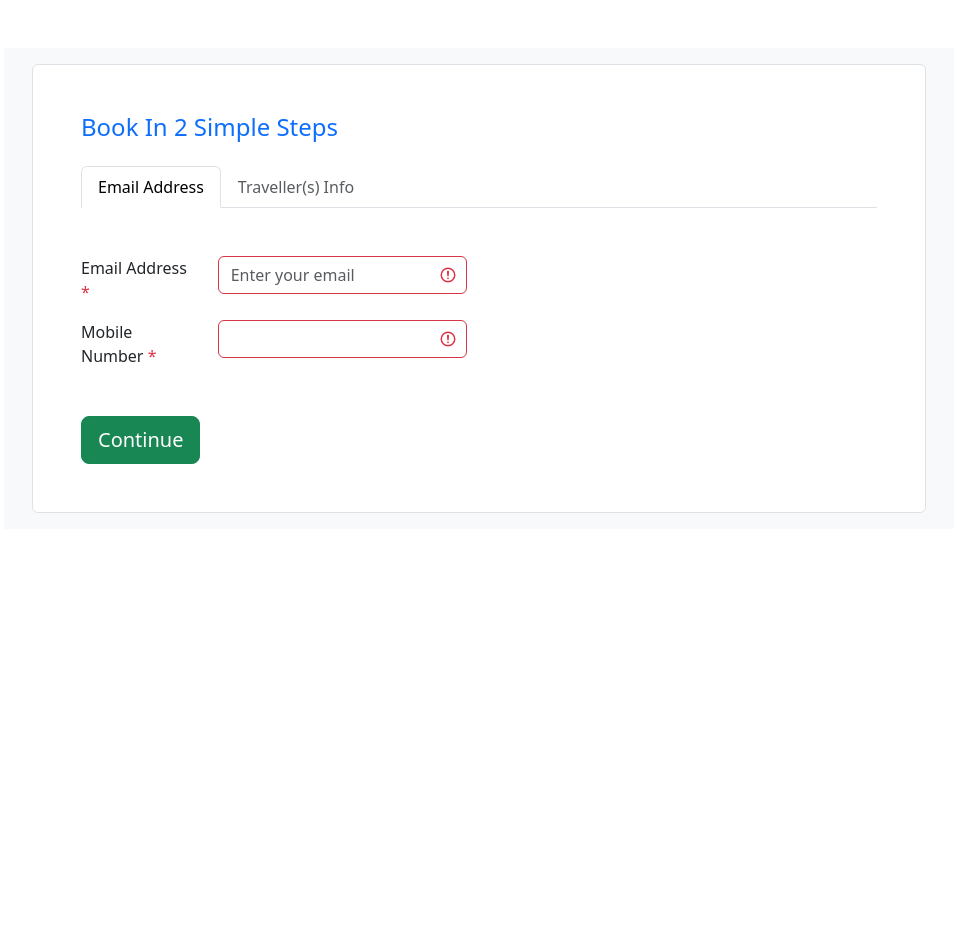
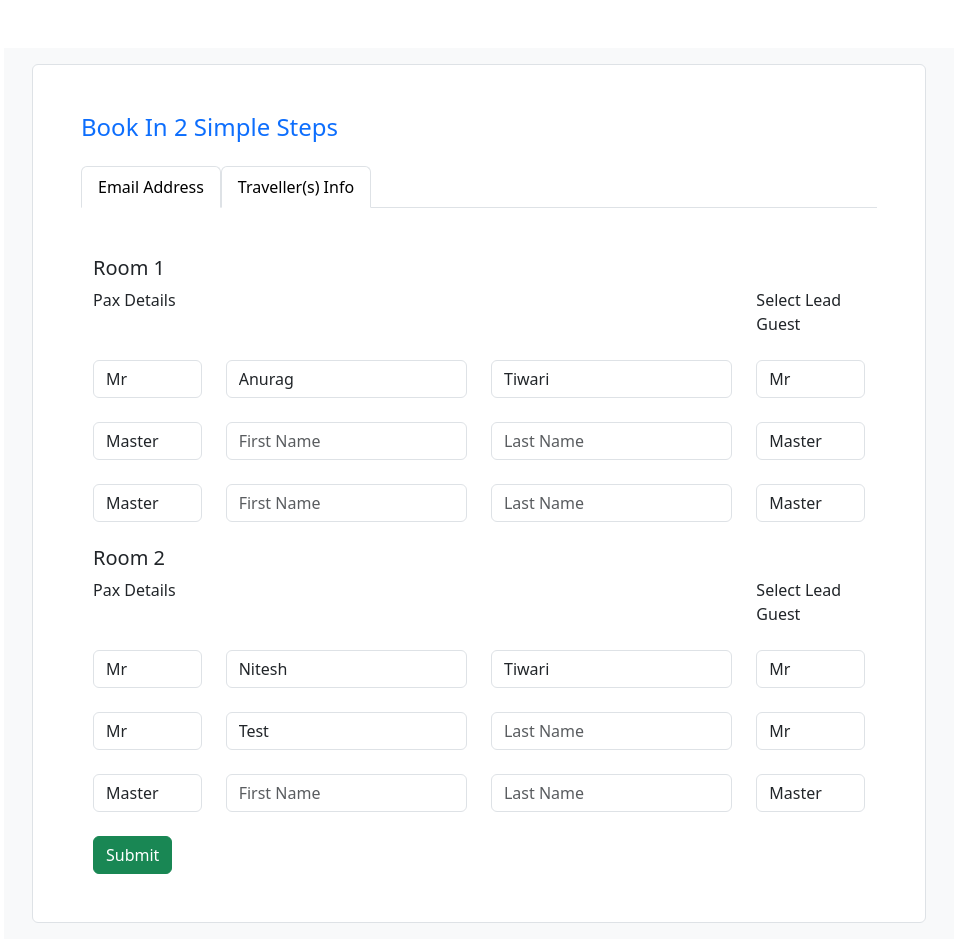
Before and after one commit to AnuragTiwari1/bootstrap-forms, a React (Vite) app: page / in a window 1280 px wide. Both pictures are taken after a click on the button "Continue". Shown: the whole page, without its empty margins (161-1118 px from the left). Before the commit the page ends 800 px from the top, so only its background shows below. Built offline with nearby package versions, Linux system fonts and the light colour scheme.

Commit message:
added form setup for traveller

```diff
--- a/src/App.tsx
+++ b/src/App.tsx
@@ -9,17 +9,27 @@ type AppFormState = {
 };
 
 const initialFormState: AppFormState = {
-  userInfo: { email: "", mobile: "" },
+  userInfo: { email: "myEmail@gmail.com", mobile: "9607155846" },
   travelerInfo: {
     room: [
       [
-        { firstName: "", lastName: "", isLeadContact: true, prefix: "Mr" },
+        {
+          firstName: "Anurag",
+          lastName: "Tiwari",
+          isLeadContact: true,
+          prefix: "Mr",
+        },
         { firstName: "", lastName: "", isLeadContact: false, prefix: "Master" },
         { firstName: "", lastName: "", isLeadContact: false, prefix: "Master" },
       ],
       [
-        { firstName: "", lastName: "", isLeadContact: false, prefix: "Mr" },
-        { firstName: "", lastName: "", isLeadContact: false, prefix: "Master" },
+        {
+          firstName: "Nitesh",
+          lastName: "Tiwari",
+          isLeadContact: false,
+          prefix: "Mr",
+        },
+        { firstName: "Test", lastName: "", isLeadContact: false, prefix: "Mr" },
         { firstName: "", lastName: "", isLeadContact: false, prefix: "Master" },
       ],
     ],
@@ -93,7 +103,7 @@ const App: React.FC = () => {
               <TravelerForm
                 initialValues={formState.travelerInfo}
                 isActive={activeTab === "traveler"}
-                onSubmit={() => {}}
+                onSubmit={console.log}
               />
             </div>
           </div>
--- a/src/components/traveller-form.tsx
+++ b/src/components/traveller-form.tsx
@@ -1,7 +1,24 @@
+import { FieldArray, Formik, useFormikContext } from "formik";
 import { FormProps, TravelerFormData } from "./types";
+import * as Yup from "yup";
+
+const schema = Yup.object().shape({
+  room: Yup.array().of(
+    Yup.array().of(
+      Yup.object().shape({
+        firstName: Yup.string()
+          .max(30, "Must be less than 30 characters")
+          .required("This Field is required"),
+        lastName: Yup.string()
+          .max(30, "Must be less than 30 characters")
+          .required("This Field is required"),
+      })
+    )
+  ),
+});
 
 export const TravelerForm: React.FC<FormProps<TravelerFormData>> = (props) => {
-  const { isActive } = props;
+  const { isActive, onSubmit, initialValues } = props;
 
   return (
     <div
@@ -9,175 +26,126 @@ export const TravelerForm: React.FC<FormProps<TravelerFormData>> = (props) => {
       role="tabpanel"
       aria-labelledby="traveller-tab"
     >
-      <form id="travellerForm">
-        <div id="roomContainer" />
-        <div className="room" id="room1">
-          <h5>Room 1</h5>
-          <div className="form-row">
-            <div className="form-group col-md-2">
-              <label htmlFor="title1">Title</label>
-              <select className="form-control" id="title1" required>
-                <option>Mr</option>
-                <option>Master</option>
-              </select>
-            </div>
-            <div className="form-group col-md-5">
-              <label htmlFor="firstName1">First Name</label>
-              <input
-                type="text"
-                className="form-control"
-                id="firstName1"
-                required
-              />
-            </div>
-            <div className="form-group col-md-5">
-              <label htmlFor="lastName1">Last Name</label>
-              <input
-                type="text"
-                className="form-control"
-                id="lastName1"
-                required
-              />
-            </div>
-          </div>
-          <div className="form-row">
-            <div className="form-group col-md-2">
-              <label htmlFor="title2">Title</label>
-              <select className="form-control" id="title2" required>
-                <option>Master</option>
-              </select>
-            </div>
-            <div className="form-group col-md-5">
-              <label htmlFor="firstName2">First Name</label>
-              <input
-                type="text"
-                className="form-control"
-                id="firstName2"
-                required
-              />
-            </div>
-            <div className="form-group col-md-5">
-              <label htmlFor="lastName2">Last Name</label>
-              <input
-                type="text"
-                className="form-control"
-                id="lastName2"
-                required
-              />
-            </div>
-          </div>
-          <div className="form-row">
-            <div className="form-group col-md-2">
-              <label htmlFor="title3">Title</label>
-              <select className="form-control" id="title3" required>
-                <option>Master</option>
-              </select>
-            </div>
-            <div className="form-group col-md-5">
-              <label htmlFor="firstName3">First Name</label>
-              <input
-                type="text"
-                className="form-control"
-                id="firstName3"
-                required
-              />
-            </div>
-            <div className="form-group col-md-5">
-              <label htmlFor="lastName3">Last Name</label>
-              <input
-                type="text"
-                className="form-control"
-                id="lastName3"
-                required
-              />
-            </div>
-          </div>
-        </div>
-        <div className="room" id="room2">
-          <h5>Room 2</h5>
-          <div className="form-row">
-            <div className="form-group col-md-2">
-              <label htmlFor="title4">Title</label>
-              <select className="form-control" id="title4" required>
-                <option>Mr</option>
-              </select>
-            </div>
-            <div className="form-group col-md-5">
-              <label htmlFor="firstName4">First Name</label>
-              <input
-                type="text"
-                className="form-control"
-                id="firstName4"
-                required
-              />
-            </div>
-            <div className="form-group col-md-5">
-              <label htmlFor="lastName4">Last Name</label>
-              <input
-                type="text"
-                className="form-control"
-                id="lastName4"
-                required
-              />
-            </div>
-          </div>
-          <div className="form-row">
-            <div className="form-group col-md-2">
-              <label htmlFor="title5">Title</label>
-              <select className="form-control" id="title5" required>
-                <option>Mr</option>
-              </select>
-            </div>
-            <div className="form-group col-md-5">
-              <label htmlFor="firstName5">First Name</label>
-              <input
-                type="text"
-                className="form-control"
-                id="firstName5"
-                required
-              />
-            </div>
-            <div className="form-group col-md-5">
-              <label htmlFor="lastName5">Last Name</label>
-              <input
-                type="text"
-                className="form-control"
-                id="lastName5"
-                required
-              />
-            </div>
-          </div>
-          <div className="form-row">
-            <div className="form-group col-md-2">
-              <label htmlFor="title6">Title</label>
-              <select className="form-control" id="title6" required>
-                <option>Master</option>
-              </select>
-            </div>
-            <div className="form-group col-md-5">
-              <label htmlFor="firstName6">First Name</label>
-              <input
-                type="text"
-                className="form-control"
-                id="firstName6"
-                required
-              />
-            </div>
-            <div className="form-group col-md-5">
-              <label htmlFor="lastName6">Last Name</label>
-              <input
-                type="text"
-                className="form-control"
-                id="lastName6"
-                required
-              />
-            </div>
-          </div>
-        </div>
-        <button type="submit" className="btn btn-success">
-          Submit
-        </button>
-      </form>
+      <div className="container">
+        <Formik
+          initialValues={initialValues as TravelerFormData}
+          validationSchema={schema}
+          onSubmit={(values, actions) => {
+            actions.setSubmitting(false);
+            onSubmit(values);
+          }}
+        >
+          {({ handleSubmit }) => (
+            <form
+              id="travelerForm"
+              className={`needs-validation`}
+              noValidate
+              onSubmit={handleSubmit}
+            >
+              <FieldArray name="room">{() => <Rooms />}</FieldArray>
+
+              <button type="submit" className="btn btn-success">
+                Submit
+              </button>
+            </form>
+          )}
+        </Formik>
+      </div>
     </div>
   );
 };
+
+const Rooms = () => {
+  const { values, handleChange, handleBlur, errors, touched } =
+    useFormikContext<TravelerFormData>();
+
+  return values.room.map((e, i) => (
+    <div className="room" key={`room${i + 1}`}>
+      <h5>Room {i + 1}</h5>
+      <div className="row">
+        <span className="col-md-2">Pax Details</span>
+        <span className="col"></span>
+        <span className="col-md-2">Select Lead Guest</span>
+      </div>
+      <FieldArray name={`room.${i}`}>
+        {() =>
+          values.room[i].map((k, j) => (
+            <div className="row my-4" key={`room${i + 1}_person${j + 1}`}>
+              <div className="form-group col-md-2">
+                <select
+                  className="form-control"
+                  required
+                  name={`room.${i}.${j}.prefix`}
+                  value={values.room[i][j].prefix}
+                  onChange={handleChange}
+                >
+                  <option value="Mr">Mr</option>
+                  <option value="Mrs">Mrs</option>
+                  <option value="Master">Master</option>
+                  <option value="Miss">Miss</option>
+                </select>
+              </div>
+              <div className="col-md-4">
+                <input
+                  type="text"
+                  className={`form-control ${
+                    touched?.room?.[i]?.[j]?.firstName
+                      ? typeof errors.room?.[i]?.[j].firstName === "string"
+                        ? "is-invalid"
+                        : "is-valid"
+                      : ""
+                  }`}
+                  placeholder="First Name"
+                  required
+                  name={`room.${i}.${j}.firstName`}
+                  value={values.room[i]?.[j].firstName}
+                  onChange={handleChange}
+                  onBlur={handleBlur}
+                />
+                <div className="invalid-feedback">
+                  {errors?.room?.[i]?.[j]?.firstName}
+                </div>
+              </div>
+              <div className="col-md-4">
+                <input
+                  type="text"
+                  className={`form-control ${
+                    touched?.room?.[i]?.[j]?.lastName
+                      ? typeof errors.room?.[i]?.[j].lastName === "string"
+                        ? "is-invalid"
+                        : "is-valid"
+                      : ""
+                  }`}
+                  id="lastName"
+                  placeholder="Last Name"
+                  required
+                  name={`room.${i}.${j}.lastName`}
+                  value={values.room[i][j].lastName}
+                  onChange={handleChange}
+                  onBlur={handleBlur}
+                />
+                <div className="invalid-feedback">
+                  {errors?.room?.[i]?.[j]?.lastName}
+                </div>
+              </div>
+              <div className="form-group col-md-2">
+                <select
+                  className="form-control"
+                  required
+                  name={`room.${i}.${j}.prefix`}
+                  value={values.room[i][j].prefix}
+                  onChange={handleChange}
+                >
+                  <option value="Mr">Mr</option>
+                  <option value="Mrs">Mrs</option>
+                  <option value="Master">Master</option>
+                  <option value="Miss">Miss</option>
+                </select>
+              </div>
+            </div>
+          ))
+        }
+      </FieldArray>
+    </div>
+  ));
+};
--- a/src/components/types.ts
+++ b/src/components/types.ts
@@ -4,7 +4,7 @@ export interface EmailFormData {
 }
 
 export interface Traveler {
-  prefix: "Mr" | "Mrs" | "Master";
+  prefix: "Mr" | "Mrs" | "Master" | "Miss";
   firstName: string;
   lastName: string;
   isLeadContact: boolean;
```
